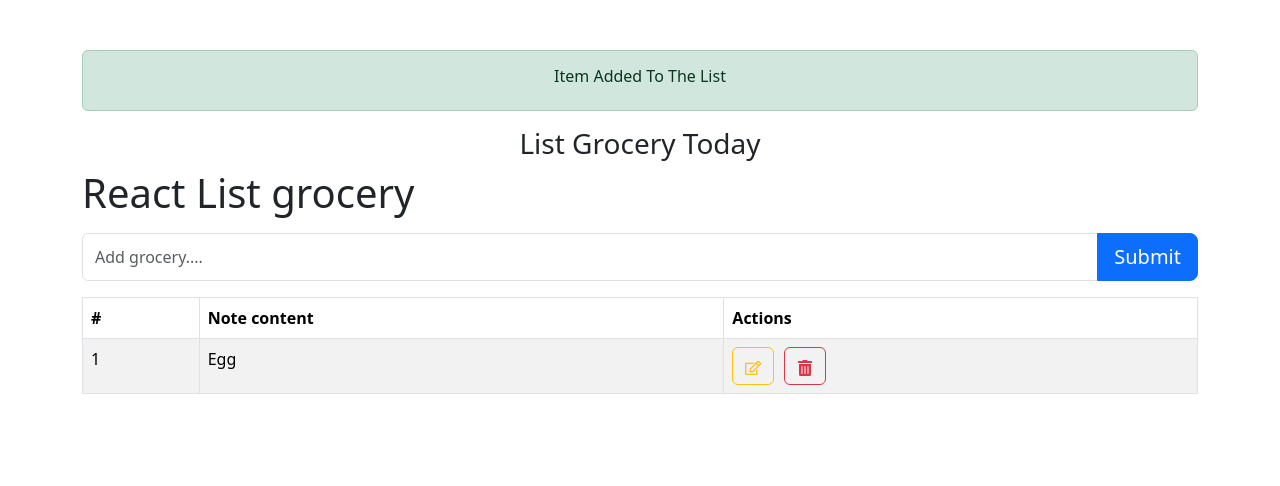
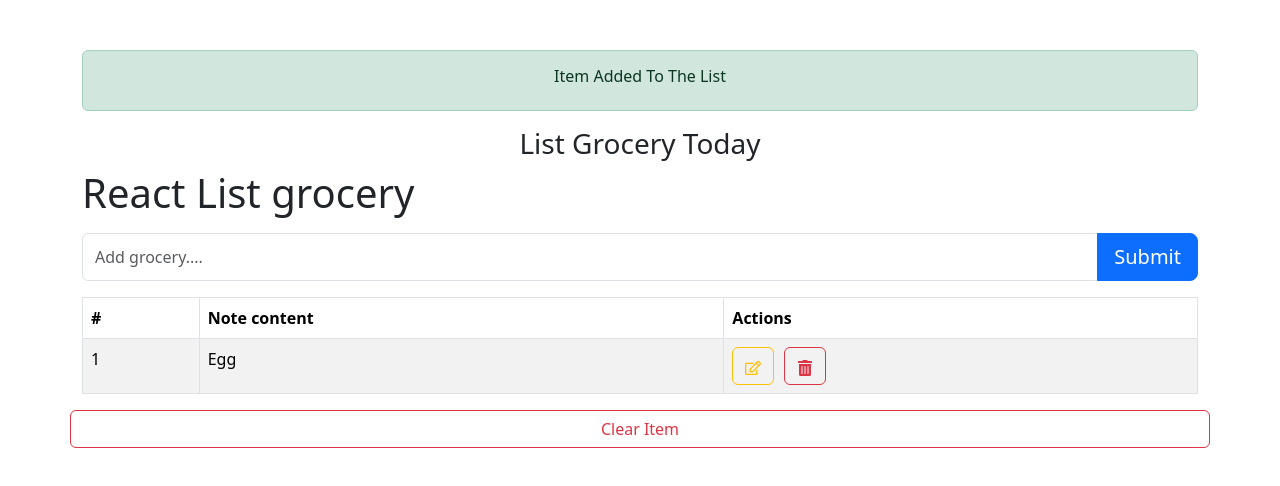
Before and after one commit to trinhleanhkhoa1999/practice-react, a React (Create React App) app: page / in a window 1280 px wide. Shown: the top 486 px of the page. Built offline with nearby package versions, Linux system fonts and the light colour scheme.

Commit message:
finish practice add list grocery

```diff
--- a/src/components/AddList/index.jsx
+++ b/src/components/AddList/index.jsx
@@ -84,6 +84,9 @@
             })}
         </tbody>
       </Table>
+      <Row size="lg">
+        <Button variant="outline-danger">Clear Item</Button>
+      </Row>
     </Container>
   );
 };
```
